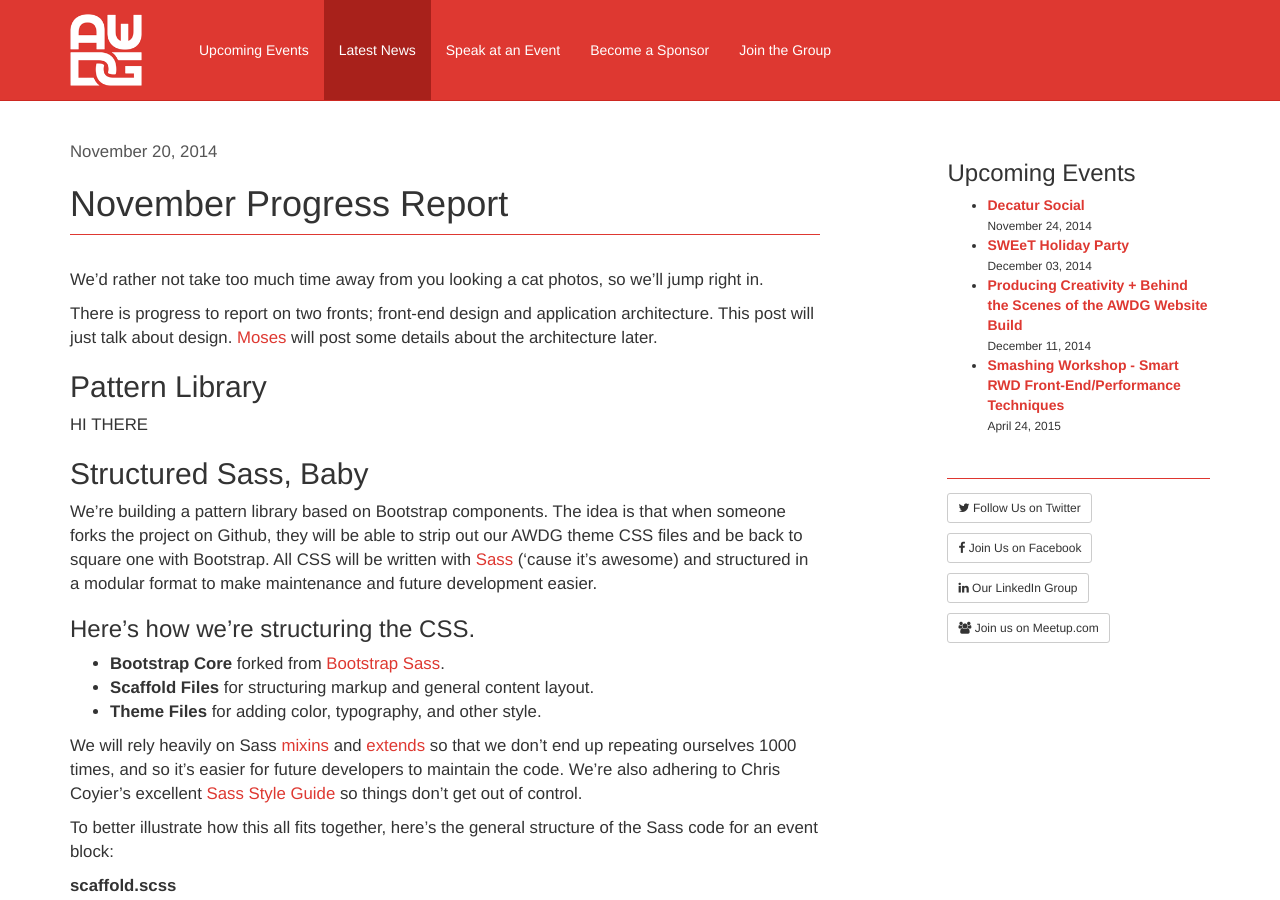
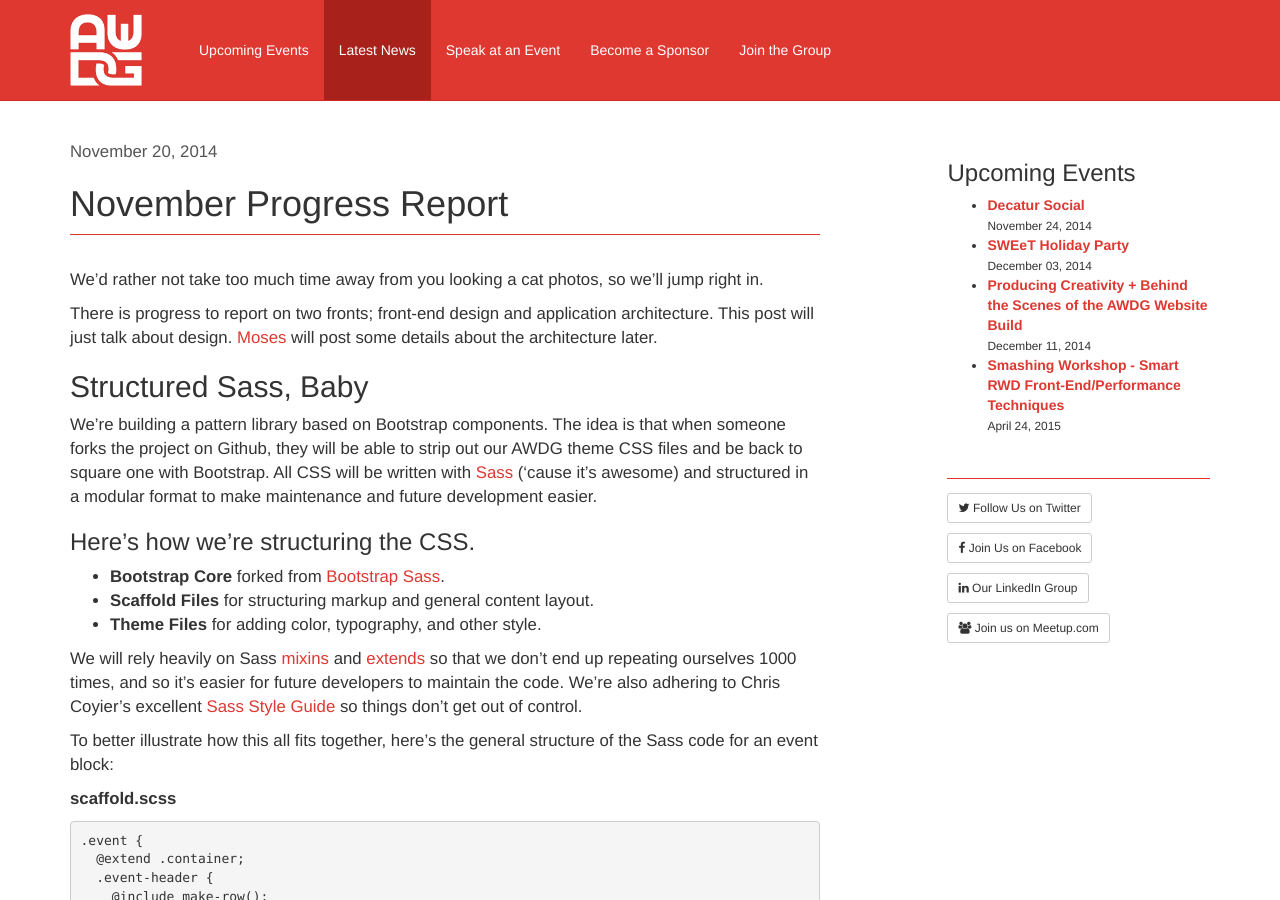
Before and after one commit to mospired/awdg.org, a Jekyll site: the page built from _posts/2014-11-20-november-progress-report.md, in a window 1280 px wide and 900 px high. Built offline with Jekyll 4.4.1, drawn with Linux system fonts in a browser that asks for light colours; nearby versions of some CDN libraries; Markdown is read by kramdown in place of the engine named in the settings.

Commit message:
Fixed my blunder.
Signed-off-by: J Cornelius <github@jcornelius.com>

```diff
--- a/_posts/2014-11-20-november-progress-report.md
+++ b/_posts/2014-11-20-november-progress-report.md
@@ -9,10 +9,6 @@
 We'd rather not take too much time away from you looking a cat photos, so we'll jump right in.
 
 There is progress to report on two fronts; front-end design and application architecture. This post will just talk about design. [Moses](https://twitter.com/mospired) will post some details about the architecture later.
-
-## Pattern Library
-
-HI THERE
 
 ## Structured Sass, Baby
 We're building a pattern library based on Bootstrap components. The idea is that when someone forks the project on Github, they will be able to strip out our AWDG theme CSS files and be back to square one with Bootstrap. All CSS will be written with [Sass](http://sass-lang.com/) ('cause it's awesome) and structured in a modular format to make maintenance and future development easier.
```
